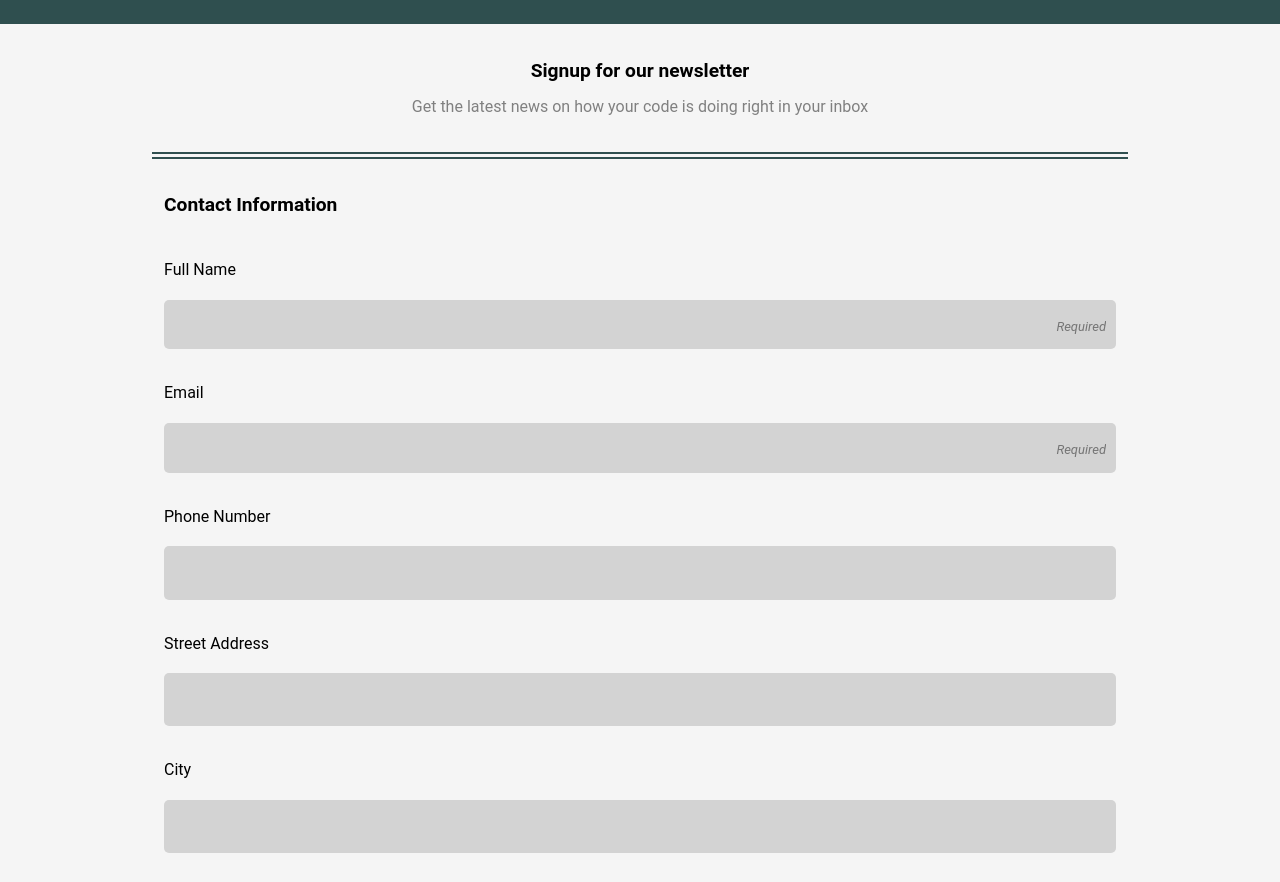
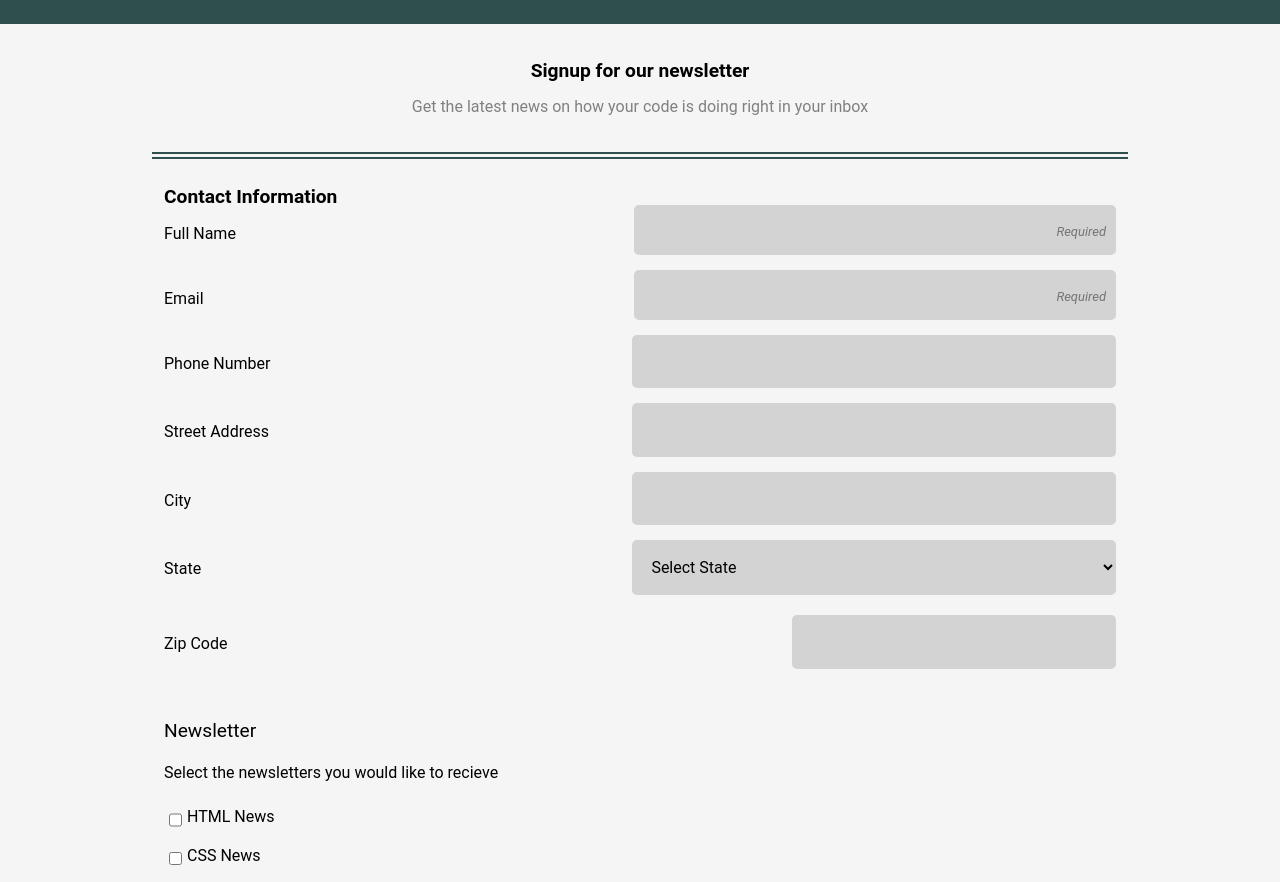
Before and after one commit to lfelipe0107/Techdegree-project-3, a plain HTML site: page index.html in a window 1280 px wide. Shown: the part 66-948 px from the top of the page. Drawn offline with Linux system fonts and the light colour scheme.

Commit message:
made some changes
not quite there

```diff
--- a/css/style.css
+++ b/css/style.css
@@ -54,8 +54,15 @@ h2 {
     padding-top: 20px;
 }
 
-h3 {
-    font-size: larger;
+.content {
+    text-align: left;
+    color: black;
+    margin-left: 0;
+    margin-right: 0;
+    padding-left: 0;
+    padding-right: 0;
+    padding-bottom: 0;
+    padding-top: 10px;
 }
 
 p {
@@ -69,22 +76,31 @@ p {
 }
 
 legend {
-    float: left;
+    margin-top: 15px;
+    font-size: larger;
+}
+
+legend b {
+    margin-top: 15px;
+    margin-bottom: 15px;
+    position: absolute;
     padding-top: 15px;
     padding-bottom: 15px;
-    font-size: larger;
+}
+
+.newsletter {
+    border-top: 3px solid darkslategray;
+}
+
+.second {
+    position: absolute;
+    padding-bottom: 15px;
+    margin-top: 0;
 }
 
 fieldset {
     border: none;
-    border-top: 1.2px solid darkgrey;
     padding-top: 20px;
-}
-
-.newsletters {
-    margin: 5px 2px 0;
-    border-top: 3px solid darkslategray;
-    padding: 20px 12px 10px;
 }
 
 .format {
@@ -194,21 +210,32 @@ footer {
     select {
         width: 100%;
         background-color: lightgray;
-        margin-top: 5px;
-        margin-bottom: 5px;
-        padding-top: 15px;
-        padding-bottom: 15px;
+        margin-top: 10px;
+        margin-bottom: 10px;
+        padding: 17px 15px;
         border: none;
         border-radius: 5px;
-    }
-
-    .group input,
-    .group label {
-        display: inline-block;
     }
 
     input[name="user_zip"] {
         width: 50%;
     }
 
+    div {
+        display: flex;
+    }
+
+    input {
+        padding-left: 15px;
+        padding-right: 15px;
+    }
+
+    .first-fs input {
+        width: 100%;
+    }
+
+    #zip {
+        width: 50%;
+    }
+
 }
--- a/index.html
+++ b/index.html
@@ -121,9 +121,10 @@
 
         <fieldset class="newsletters">
 
-            <h3>Newsletter</h3>
+            <legend class="second">Newsletter</legend><br>
 
-            <legend>Select the newsletters you would like to recieve</legend><br>
+                <p class="content">Select the newsletters you would like to recieve</p>
+
 
                         <div class="group-2">
                             <input type="checkbox" id="html-news" name="h-news" value="html-news">
```
